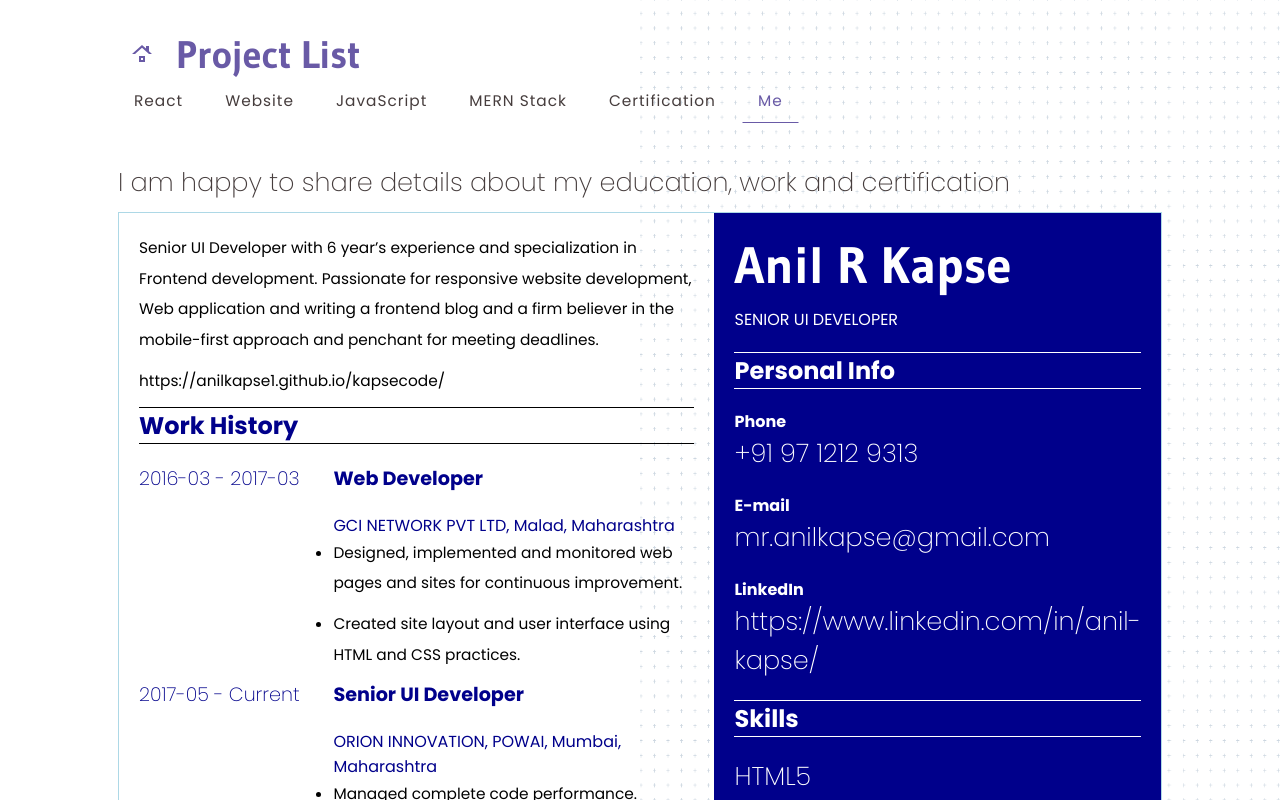
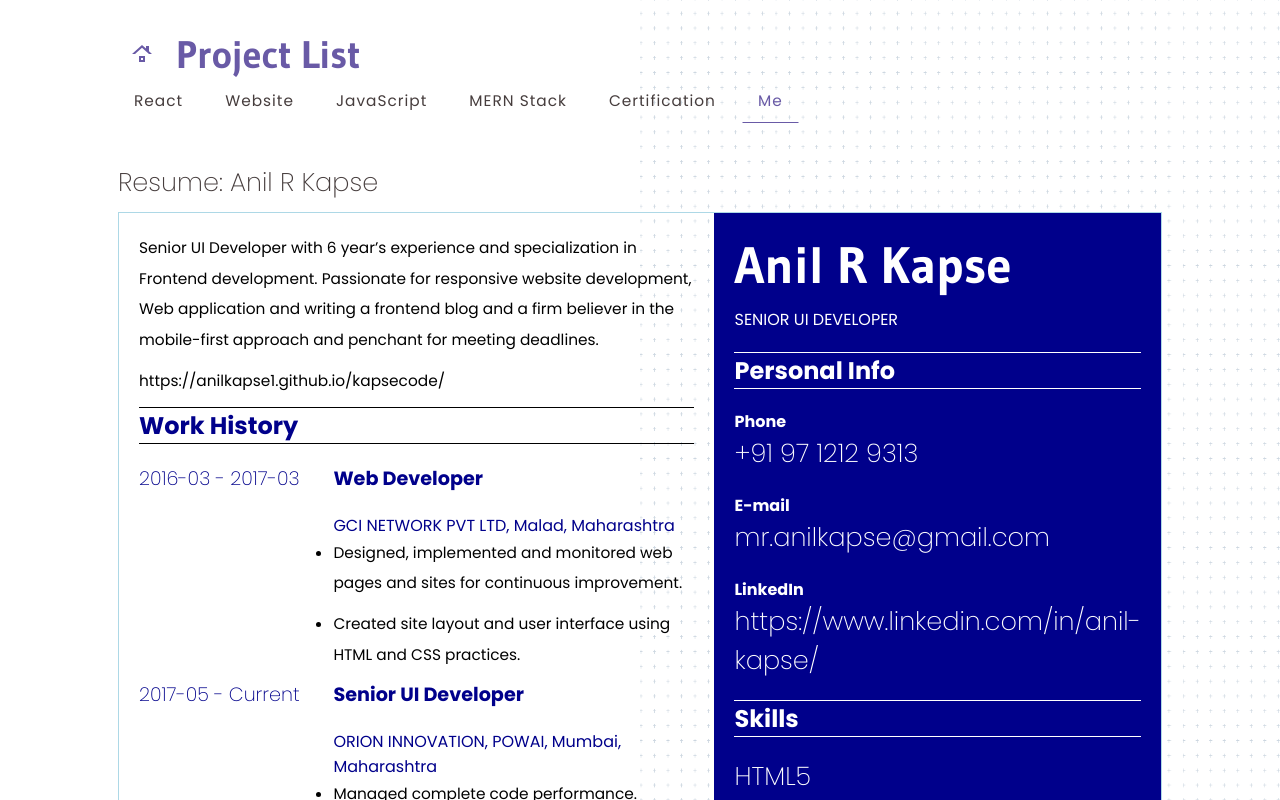
Before and after one commit to anilkapse1/kapsecode, a React (Vite) app: page /kapsecode/portfolio/aboutme in a window 1280 px wide. Shown: the top 800 px of the page. Built offline with nearby package versions, Linux system fonts and the light colour scheme.

Commit message:
heading changed

```diff
--- a/src/pages/Me.jsx
+++ b/src/pages/Me.jsx
@@ -108,7 +108,7 @@ const Me = () => {
   return (
     <Mecontainer>
       <p>
-        I am happy to share details about my education, work and certification{" "}
+        Resume: Anil R Kapse
       </p>
       <div className="me_section">
         <div className="resume_section">
```
